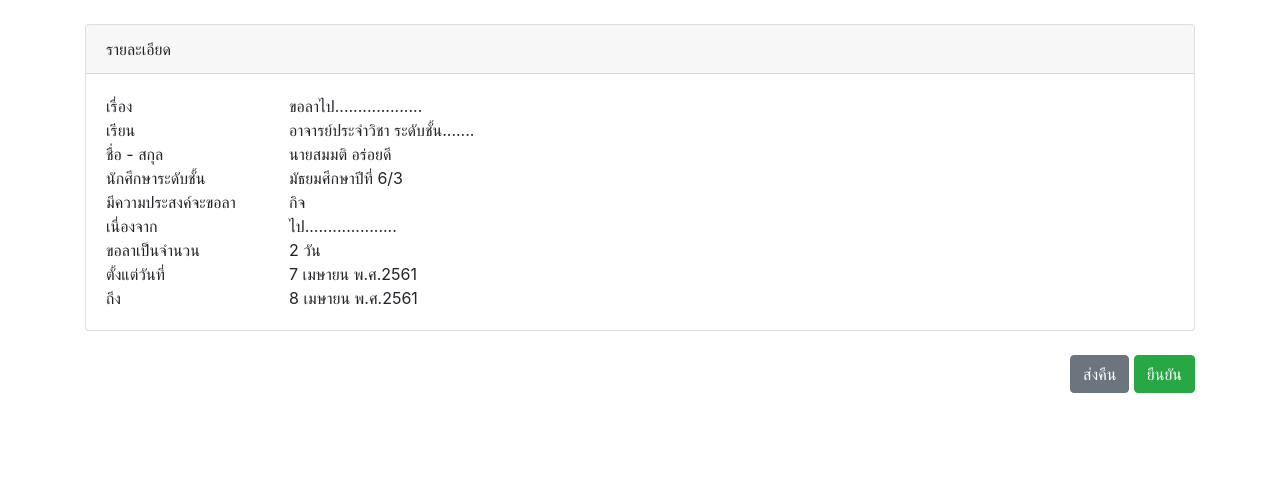
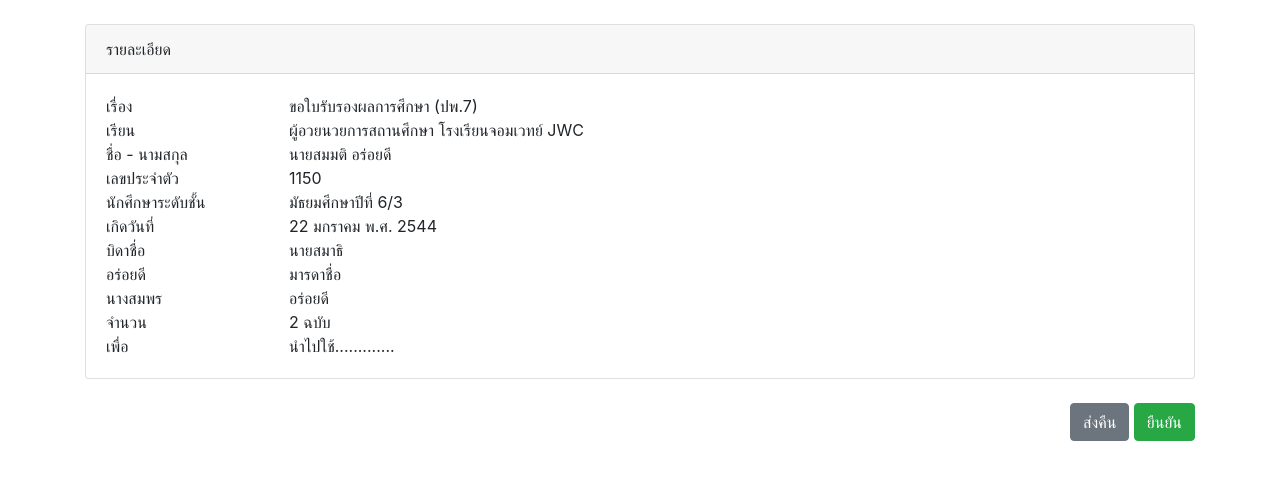
Before and after one commit to WebmasterCamp/jwc11-workshop-f, a plain HTML site: page approv-bp7.html in a window 1280 px wide. Drawn offline with nearby package versions, Linux system fonts and the light colour scheme.

Commit message:
add approv-bp7.html

```diff
--- a/approv.html
+++ b/approv-bp7.html
@@ -24,19 +24,25 @@
                         เรื่อง
                     </div>
                     <div class="col-lg-10">
-                        ขอลาไป...................
+                        ขอใบรับรองผลการศึกษา (ปพ.7)
                     </div>
                     <div class="col-lg-2">
                         เรียน
                     </div>
                     <div class="col-lg-10">
-                        อาจารย์ประจำวิชา ระดับชั้น.......
+                        ผู้อวยนวยการสถานศึกษา โรงเรียนจอมเวทย์ JWC
                     </div>
                     <div class="col-lg-2">
-                        ชื่อ - สกุล
+                        ชื่อ - นามสกุล
                     </div>
                     <div class="col-lg-10">
-                        นายสมมติ อร่อยดี
+                        นายสมมติ  อร่อยดี
+                    </div>
+                    <div class="col-lg-2">
+                        เลขประจำตัว
+                    </div>
+                    <div class="col-lg-10">
+                        1150
                     </div>
                     <div class="col-lg-2">
                         นักศึกษาระดับชั้น
@@ -45,34 +51,40 @@
                         มัธยมศึกษาปีที่ 6/3
                     </div>
                     <div class="col-lg-2">
-                        มีความประสงค์จะขอลา
+                        เกิดวันที่
                     </div>
                     <div class="col-lg-10">
-                        กิจ
+                        22 มกราคม พ.ศ. 2544
                     </div>
                     <div class="col-lg-2">
-                        เนื่องจาก
+                        บิดาชื่อ
                     </div>
                     <div class="col-lg-10">
-                        ไป....................
+                        นายสมาธิ
                     </div>
                     <div class="col-lg-2">
-                        ขอลาเป็นจำนวน
+                        อร่อยดี
                     </div>
                     <div class="col-lg-10">
-                        2 วัน
+                        มารดาชื่อ
                     </div>
                     <div class="col-lg-2">
-                        ตั้งแต่วันที่
+                        นางสมพร
                     </div>
                     <div class="col-lg-10">
-                        7 เมษายน พ.ศ.2561
+                        อร่อยดี
                     </div>
                     <div class="col-lg-2">
-                        ถึง
+                        จำนวน
                     </div>
                     <div class="col-lg-10">
-                        8 เมษายน พ.ศ.2561
+                        2 ฉบับ
+                    </div>
+                    <div class="col-lg-2">
+                        เพื่อ
+                    </div>
+                    <div class="col-lg-10">
+                        นำไปใช้.............
                     </div>
                 </div>
             </div>
```
Also changed, not shown: approv-la.html (added, +96 -0 lines).
